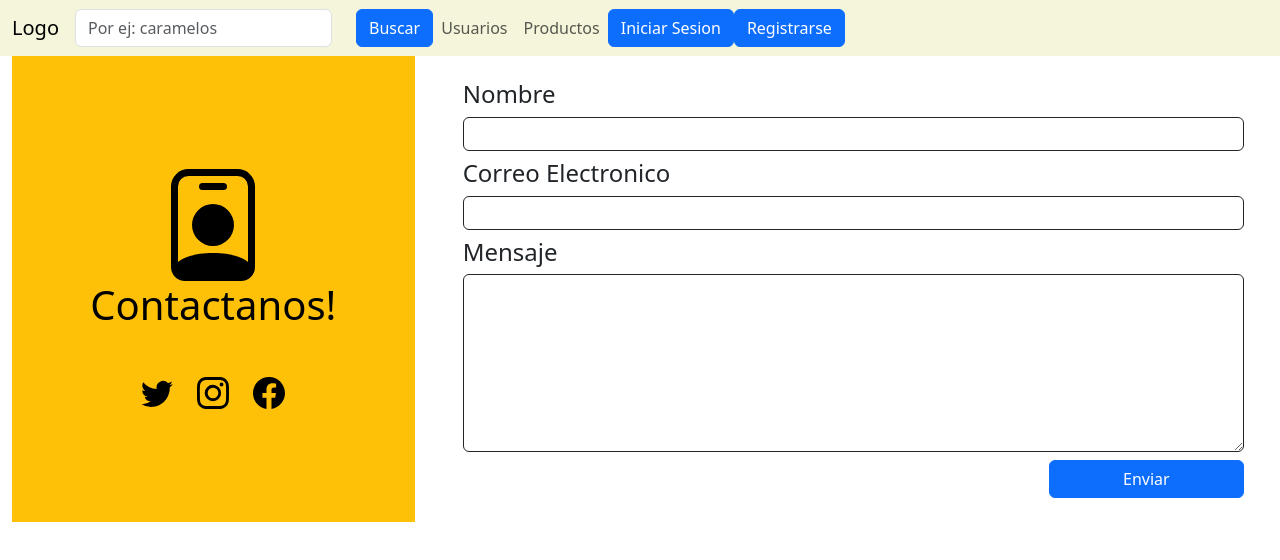
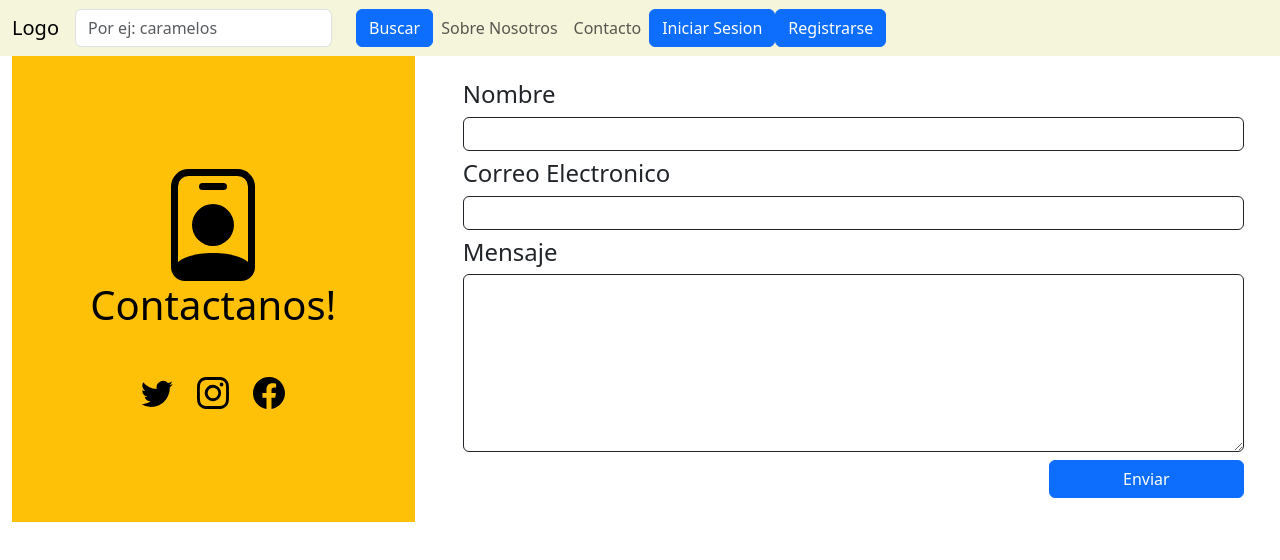
Before and after one commit to GermanKreibohmAcotto/ProyectoFinalRollingCode, a React (Vite) app: page /contacto in a window 1280 px wide. Shown: the top 560 px of the page. Built offline with nearby package versions, Linux system fonts and the light colour scheme.

Commit message:
modificacion navbar

```diff
--- a/src/components/NavbarC.jsx
+++ b/src/components/NavbarC.jsx
@@ -208,10 +208,10 @@ const NavbarC = () => {
                     </Form>
                     <Nav>
                       <Nav.Link href="#link">
-                        Usuarios
+                        Sobre Nosotros
                       </Nav.Link>
                       <Nav.Link href="#link">
-                        Productos
+                        Contacto
                       </Nav.Link>
                     </Nav>
                   </>
```
Lines whose indentation alone changed are shown as unchanged.
